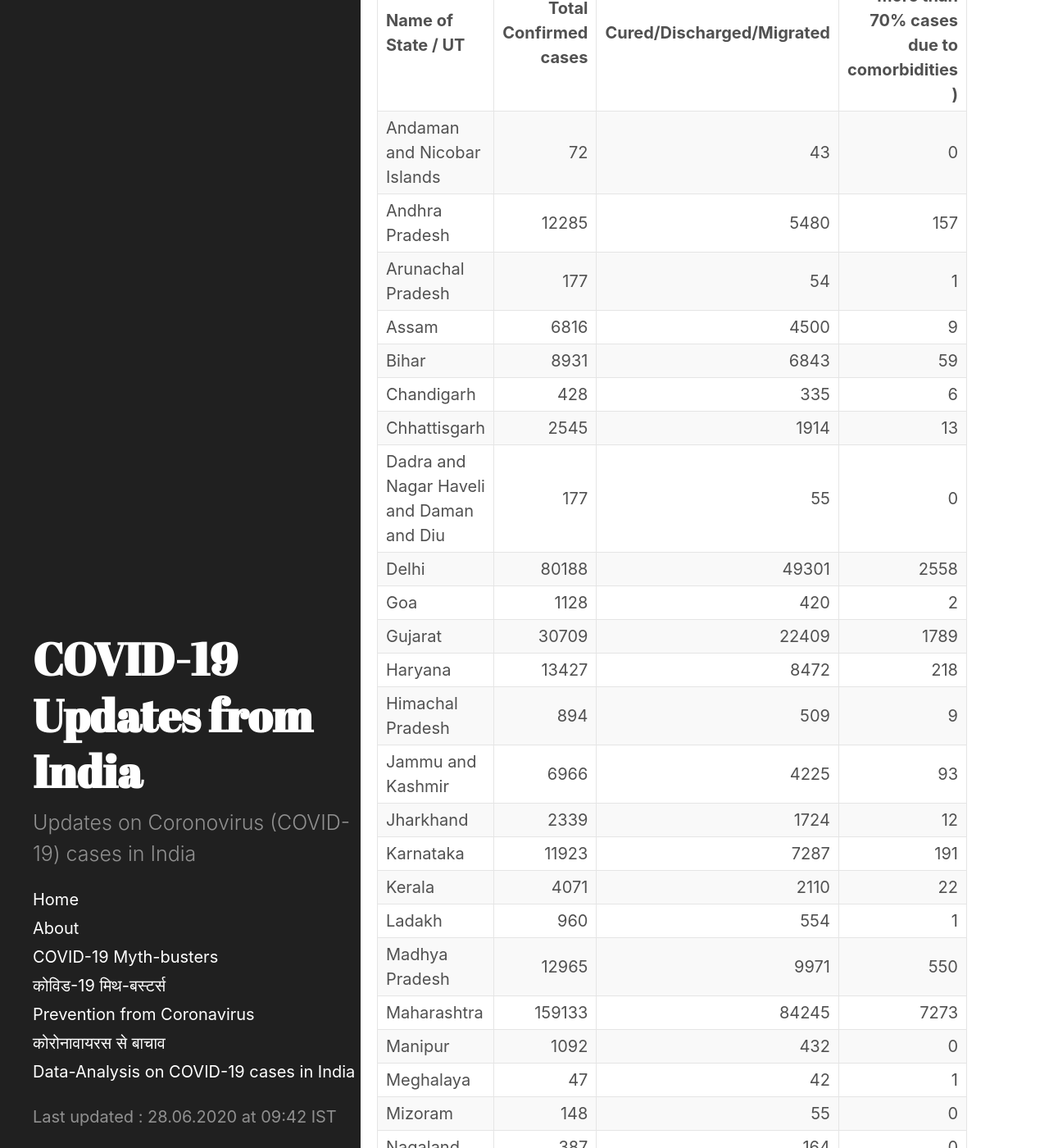
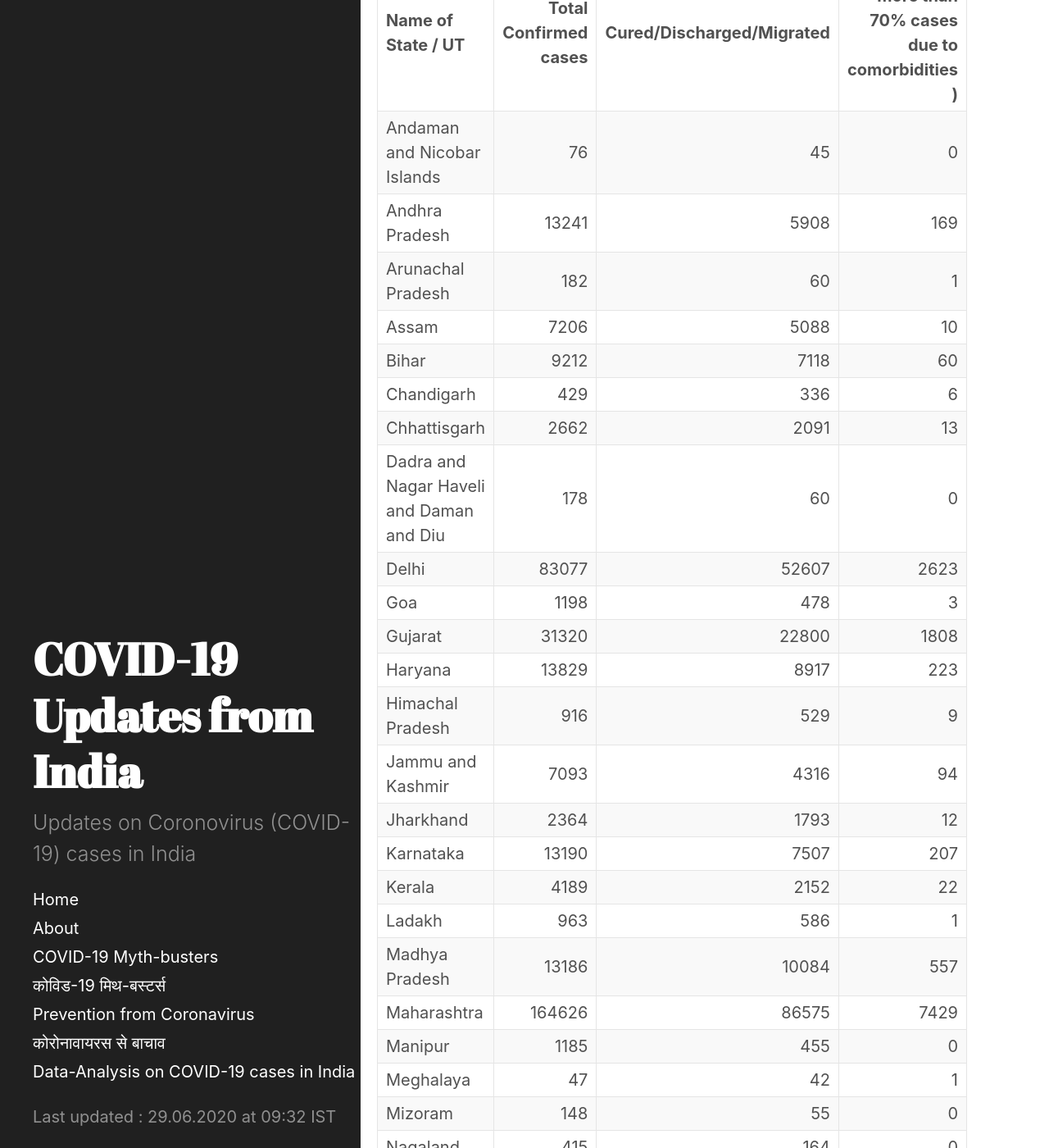
Before and after one commit to bhooraj/covid19updates-india, a Jekyll site: the page built from _posts/2020-06-29-home.md, in a window 1280 px wide and 1400 px high, scrolled down 568 px. Shown: the whole window at 82% size. Built offline with Jekyll 4.4.1, drawn with Linux system fonts in a browser that asks for light colours; some of the changed text lies outside the part shown.

Commit message:
29thJune Update

```diff
--- a/_data/last_updated.yml
+++ b/_data/last_updated.yml
@@ -1 +1 @@
-- updated_on : 28.06.2020 at 09:42 IST
+- updated_on : 29.06.2020 at 09:32 IST
--- /dev/null
+++ b/_includes/table-20200629-0932.md
@@ -0,0 +1,38 @@
+| Name of State / UT                       |   Total Confirmed cases |   Cured/Discharged/Migrated |   Deaths ( more than 70% cases due to comorbidities ) |
+|:-----------------------------------------|------------------------:|----------------------------:|------------------------------------------------------:|
+| Andaman and Nicobar Islands              |                      76 |                          45 |                                                     0 |
+| Andhra Pradesh                           |                   13241 |                        5908 |                                                   169 |
+| Arunachal Pradesh                        |                     182 |                          60 |                                                     1 |
+| Assam                                    |                    7206 |                        5088 |                                                    10 |
+| Bihar                                    |                    9212 |                        7118 |                                                    60 |
+| Chandigarh                               |                     429 |                         336 |                                                     6 |
+| Chhattisgarh                             |                    2662 |                        2091 |                                                    13 |
+| Dadra and Nagar Haveli and Daman and Diu |                     178 |                          60 |                                                     0 |
+| Delhi                                    |                   83077 |                       52607 |                                                  2623 |
+| Goa                                      |                    1198 |                         478 |                                                     3 |
+| Gujarat                                  |                   31320 |                       22800 |                                                  1808 |
+| Haryana                                  |                   13829 |                        8917 |                                                   223 |
+| Himachal Pradesh                         |                     916 |                         529 |                                                     9 |
+| Jammu and Kashmir                        |                    7093 |                        4316 |                                                    94 |
+| Jharkhand                                |                    2364 |                        1793 |                                                    12 |
+| Karnataka                                |                   13190 |                        7507 |                                                   207 |
+| Kerala                                   |                    4189 |                        2152 |                                                    22 |
+| Ladakh                                   |                     963 |                         586 |                                                     1 |
+| Madhya Pradesh                           |                   13186 |                       10084 |                                                   557 |
+| Maharashtra                              |                  164626 |                       86575 |                                                  7429 |
+| Manipur                                  |                    1185 |                         455 |                                                     0 |
+| Meghalaya                                |                      47 |                          42 |                                                     1 |
+| Mizoram                                  |                     148 |                          55 |                                                     0 |
+| Nagaland                                 |                     415 |                         164 |                                                     0 |
+| Odisha                                   |                    6614 |                        4743 |                                                    21 |
+| Puducherry                               |                     619 |                         221 |                                                    10 |
+| Punjab                                   |                    5216 |                        3526 |                                                   133 |
+| Rajasthan                                |                   17271 |                       13611 |                                                   399 |
+| Sikkim                                   |                      88 |                          49 |                                                     0 |
+| Tamil Nadu                               |                   82275 |                       45537 |                                                  1079 |
+| Telangana                                |                   14419 |                        5172 |                                                   247 |
+| Tripura                                  |                    1346 |                        1079 |                                                     1 |
+| Uttarakhand                              |                    2823 |                        2018 |                                                    38 |
+| Uttar Pradesh                            |                   22147 |                       14808 |                                                   660 |
+| West Bengal                              |                   17283 |                       11193 |                                                   639 |
+| Cases being reassigned to states         |                    7285 |                           0 |                                                     0 |
--- a/_posts/2020-06-28-home.md
+++ b/_posts/2020-06-29-home.md
@@ -4,7 +4,7 @@
 last_update: true
 ---
 
-#### COVID-19 Cases in India (as on  28	June 2020, 08:00 IST)
+#### COVID-19 Cases in India (as on  29	June 2020, 08:00 IST)
 <div class="alert alert-primary" role="alert">
 <p id = "totalcases" style="font-size: 1.2rem; font-weight: bold;"></p>
 <p id = "totalrecovered" style="font-size: 1.2rem; font-weight: bold;"></p>
@@ -22,7 +22,7 @@
 
 <div class="datatable-begin"></div>
 
-{% include table-20200628-0942.md %}
+{% include table-20200629-0932.md %}
 
 <div class="datatable-end"></div>
 <br>
```
Also changed, not shown: _includes/charts-20200629-0934.html (added, +193 -0 lines), _posts/2020-06-29-Latest-updates.md (renamed from _posts/2020-06-28-Latest-updates.md, +4 -1 lines), stats-and-charts.md (+2 -2 lines), _posts/2020-06-19-Updates.md (renamed from _posts/2020-06-18-Updates.md).
